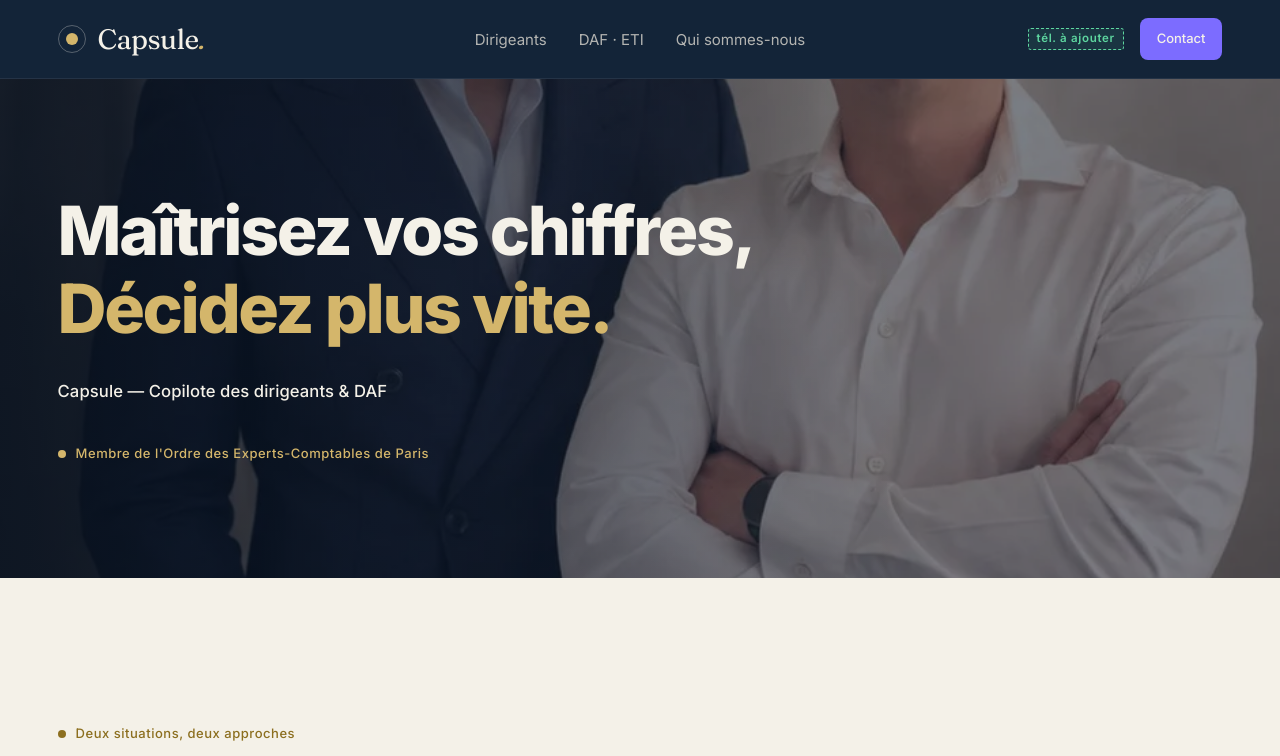
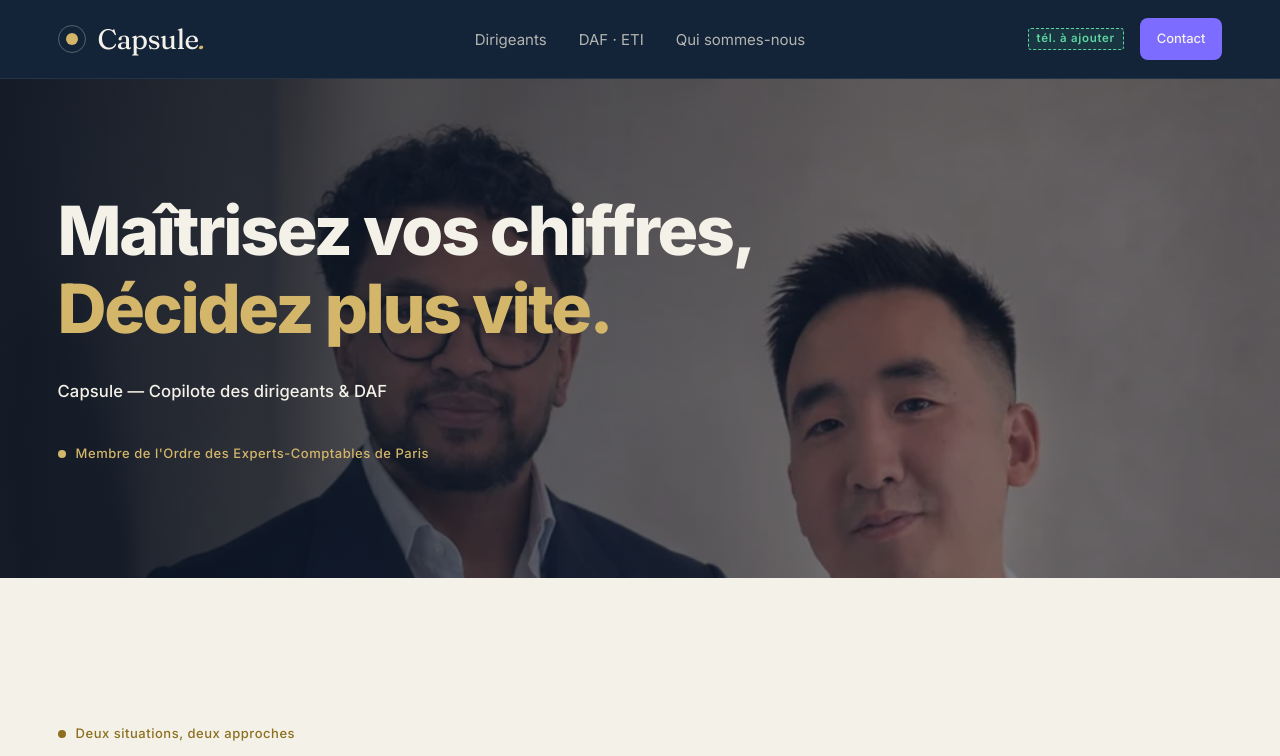
Before and after one commit to capsule-expertise/capsule-expertise-v5, a React (Vite) app: page / in a window 1280 px wide. Shown: the top 756 px of the page. Built offline with nearby package versions, Linux system fonts and the light colour scheme.

Commit message:
fix(hero): cadrage photo - visages visibles (objectPosition 70% 50% -> 60% 22%)

```diff
--- a/src/components/sections/HeroSection.tsx
+++ b/src/components/sections/HeroSection.tsx
@@ -58,7 +58,7 @@ export function HeroSection() {
           alt={H.heroPhoto.alt}
           loading="eager"
           className="w-full h-full object-cover"
-          style={{ objectPosition: '70% 50%' }}
+          style={{ objectPosition: '60% 22%' }}
         />
         {/* Dark overlay navy global — laisse la photo lisible sous le texte */}
         <div
```
